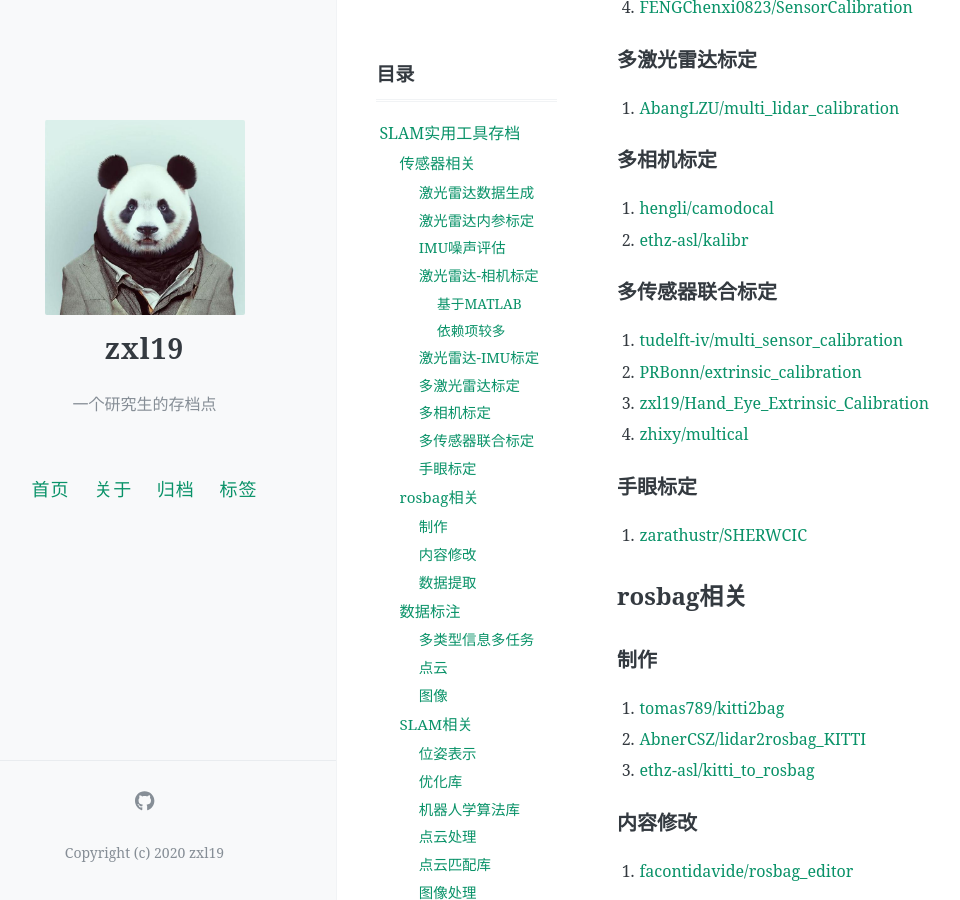
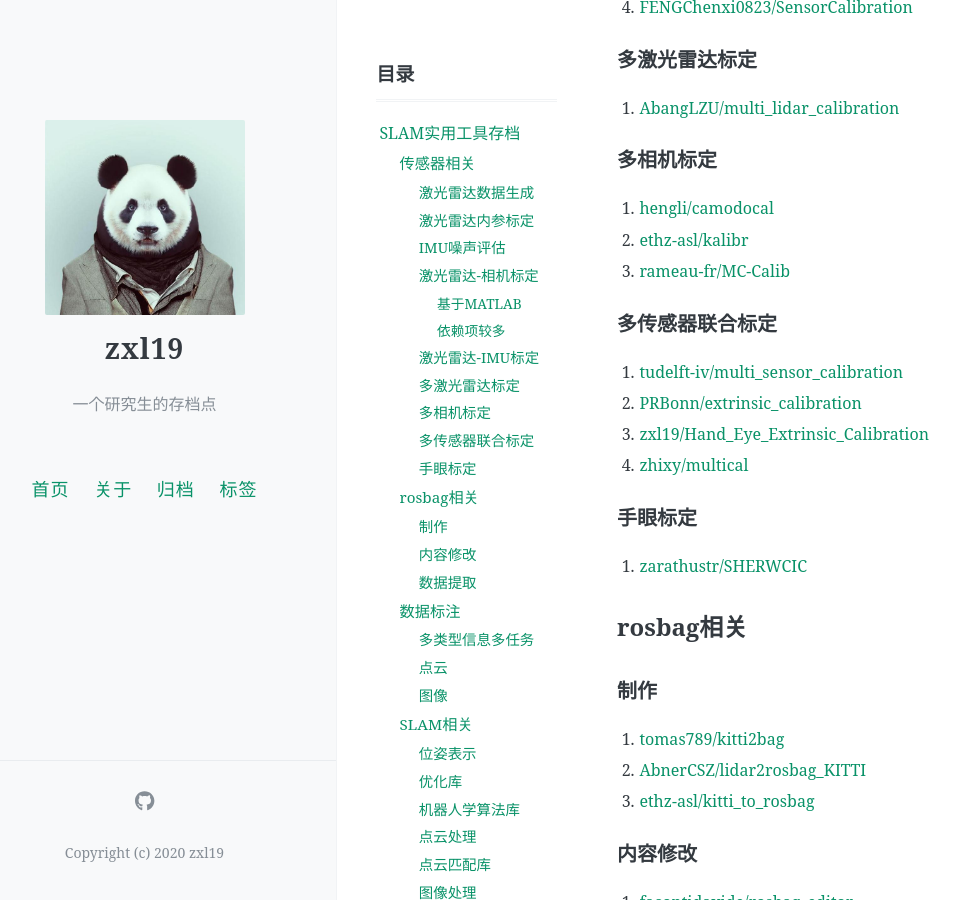
Before and after one commit to zxl19/zxl19.github.io, a Jekyll site: the page built from _posts/2021-05-25-slam-tool.md, in a window 1280 px wide and 900 px high, scrolled down 1464 px. Shown: the whole window, without its empty margins (47-1007 px from the left). Built offline with Jekyll 4.4.1, drawn with Linux system fonts in a browser that asks for light colours; comment, search, counter and statistics services are not loaded.

Commit message:
Update 2021-05-25-slam-tool.md

```diff
--- a/_posts/2021-05-25-slam-tool.md
+++ b/_posts/2021-05-25-slam-tool.md
@@ -67,6 +67,7 @@ pinned: false
 
 1. [hengli/camodocal](https://github.com/hengli/camodocal)
 2. [ethz-asl/kalibr](https://github.com/ethz-asl/kalibr)
+3. [rameau-fr/MC-Calib](https://github.com/rameau-fr/MC-Calib)
 
 ### 多传感器联合标定
 
```
